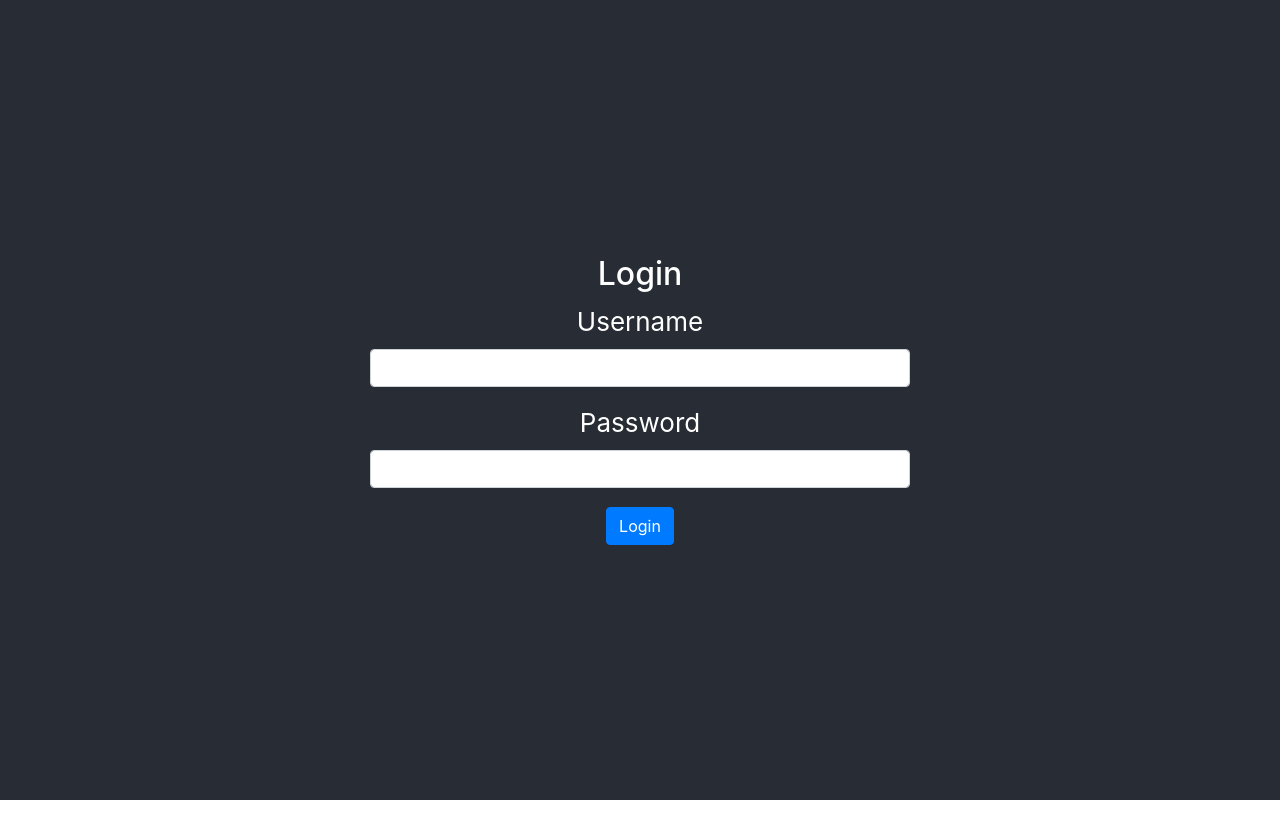
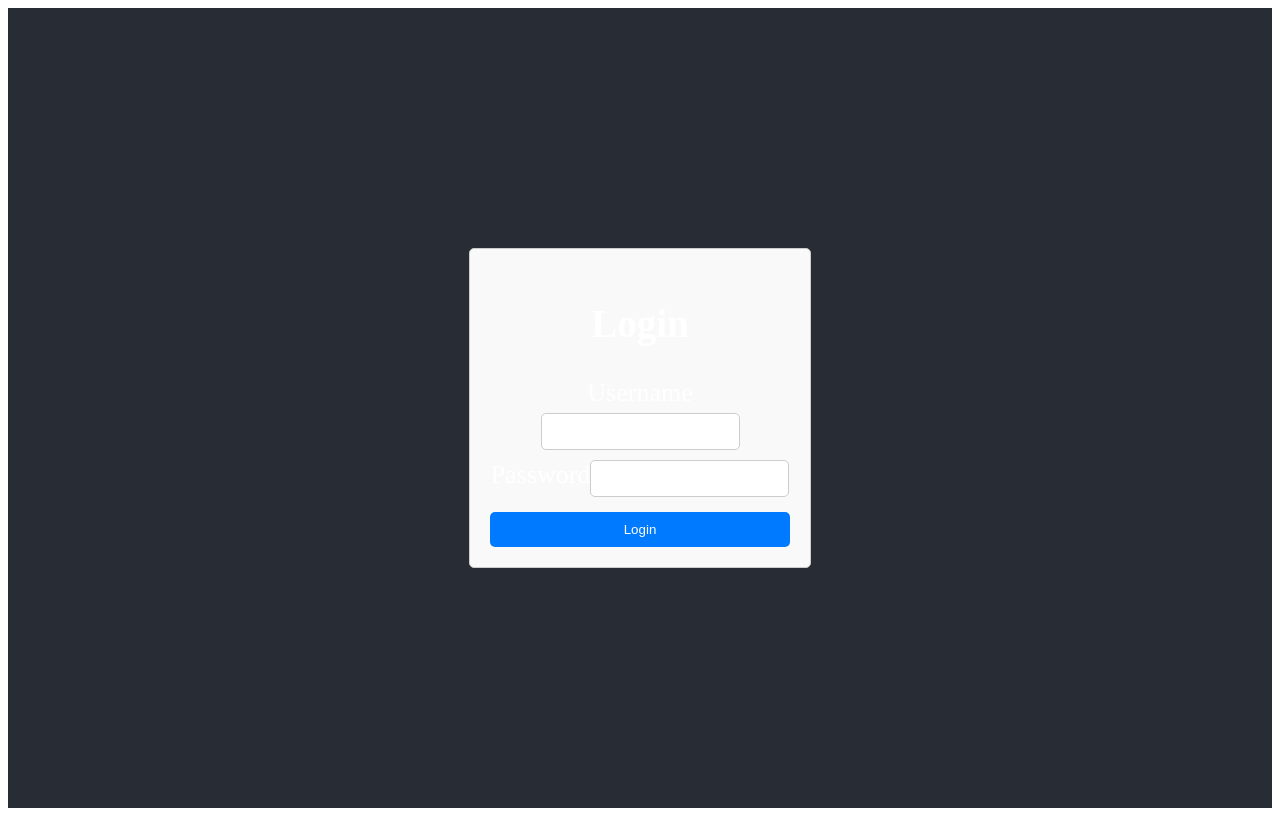
Before and after one commit to icchigoo/hello-world-app, a React (Create React App) app: page / in a window 1280 px wide. Built offline with nearby package versions, Linux system fonts and the light colour scheme.

Commit message:
Using  CSS

```diff
--- a/public/index.html
+++ b/public/index.html
@@ -15,7 +15,6 @@
       user's mobile device or desktop. See https://developers.google.com/web/fundamentals/web-app-manifest/
     -->
     <link rel="manifest" href="%PUBLIC_URL%/manifest.json" />
-    <link rel="stylesheet" href="https://maxcdn.bootstrapcdn.com/bootstrap/4.5.2/css/bootstrap.min.css">
 
     <!--
       Notice the use of %PUBLIC_URL% in the tags above.
--- a/src/App.css
+++ b/src/App.css
@@ -36,3 +36,43 @@
     transform: rotate(360deg);
   }
 }
+
+
+.login-container {
+  max-width: 300px;
+  margin: 0 auto;
+  padding: 20px;
+  border: 1px solid #ccc;
+  border-radius: 5px;
+  background-color: #f9f9f9;
+}
+
+form {
+  display: flex;
+  flex-direction: column;
+}
+
+label {
+  margin-top: 10px;
+}
+
+input {
+  padding: 10px;
+  margin: 5px 0;
+  border: 1px solid #ccc;
+  border-radius: 5px;
+}
+
+button {
+  padding: 10px;
+  margin-top: 10px;
+  background-color: #007bff;
+  color: #fff;
+  border: none;
+  border-radius: 5px;
+  cursor: pointer;
+}
+
+button:hover {
+  background-color: #0056b3;
+}
--- a/src/App.js
+++ b/src/App.js
@@ -15,23 +15,19 @@ function App() {
   return (
     <div className="App">
       <header className="App-header">
-        <div className="container">
-          <div className="row">
-            <div className="col-md-6 offset-md-3">
+        <div className="login-container">
           <h2>Login</h2>
           <form onSubmit={handleSubmit}>
             <div className="form-group">
               <label htmlFor="username">Username</label>
-                  <input type="text" className="form-control" name="username" id="username" required />
+              <input type="text" name="username" id="username" required />
             </div>
             <div className="form-group">
               <label htmlFor="password">Password</label>
-                  <input type="password" className="form-control" name="password" id="password" required />
+              <input type="password" name="password" id="password" required />
             </div>
-                <button type="submit" className="btn btn-primary">Login</button>
+            <button type="submit">Login</button>
           </form>
-            </div>
-          </div>
         </div>
       </header>
     </div>
```
Lines whose indentation alone changed are shown as unchanged.
